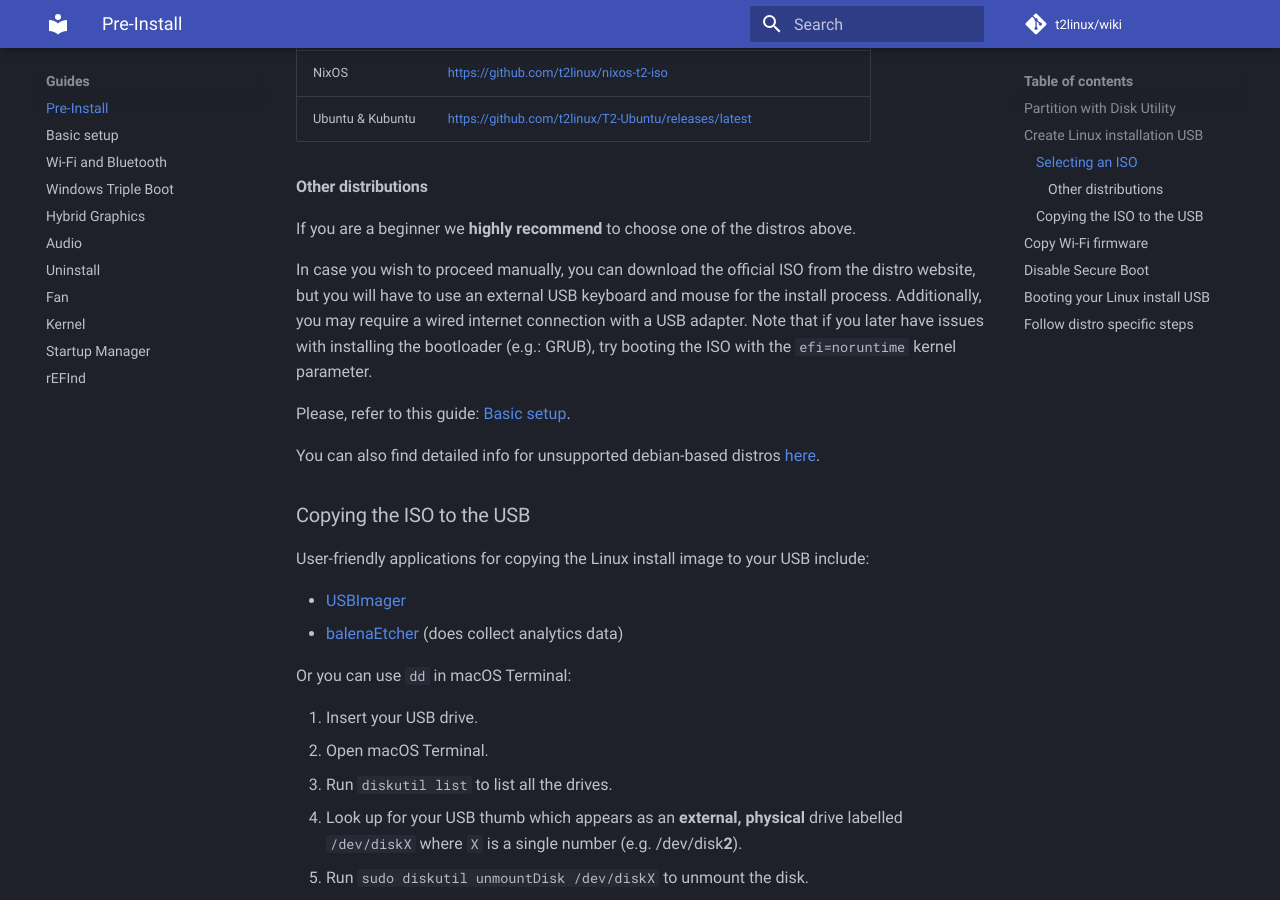
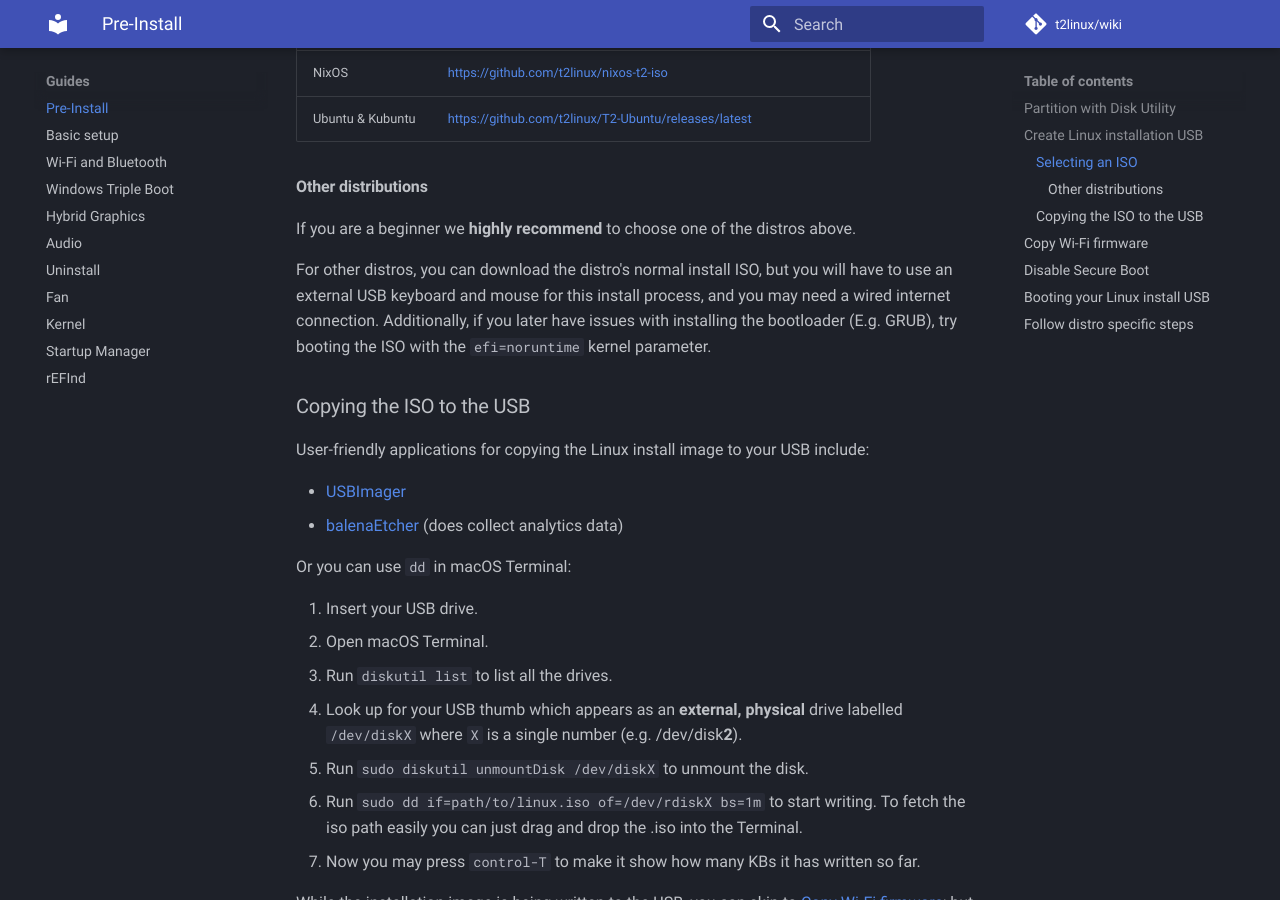
Before and after one commit to t2linux/wiki, an MkDocs documentation site: the page built from docs/guides/preinstall.md, in a window 1280 px wide and 900 px high, scrolled down 1415 px. Built offline with MkDocs 1.6.1 and Material for MkDocs 9.7.7, drawn with Linux system fonts in a browser that asks for light colours; comment, search, counter and statistics services are not loaded.

Commit message:
reverted

```diff
--- a/docs/guides/preinstall.md
+++ b/docs/guides/preinstall.md
@@ -41,11 +41,7 @@ Listed below are the currently available installer ISOs for download:
 
 If you are a beginner we **highly recommend** to choose one of the distros above.
 
-In case you wish to proceed manually, you can download the official ISO from the distro website, but you will have to use an external USB keyboard and mouse for the install process. Additionally, you may require a wired internet connection with a USB adapter. Note that if you later have issues with installing the bootloader (e.g.: GRUB), try booting the ISO with the `efi=noruntime` kernel parameter.
-
-Please, refer to this guide: [Basic setup](https://wiki.t2linux.org/guides/postinstall/).
-
-You can also find detailed info for unsupported debian-based distros [here](https://wiki.t2linux.org/distributions/debian/installation/).
+For other distros, you can download the distro's normal install ISO, but you will have to use an external USB keyboard and mouse for this install process, and you may need a wired internet connection. Additionally, if you later have issues with installing the bootloader (E.g. GRUB), try booting the ISO with the `efi=noruntime` kernel parameter.
 
 ### Copying the ISO to the USB
 
```
